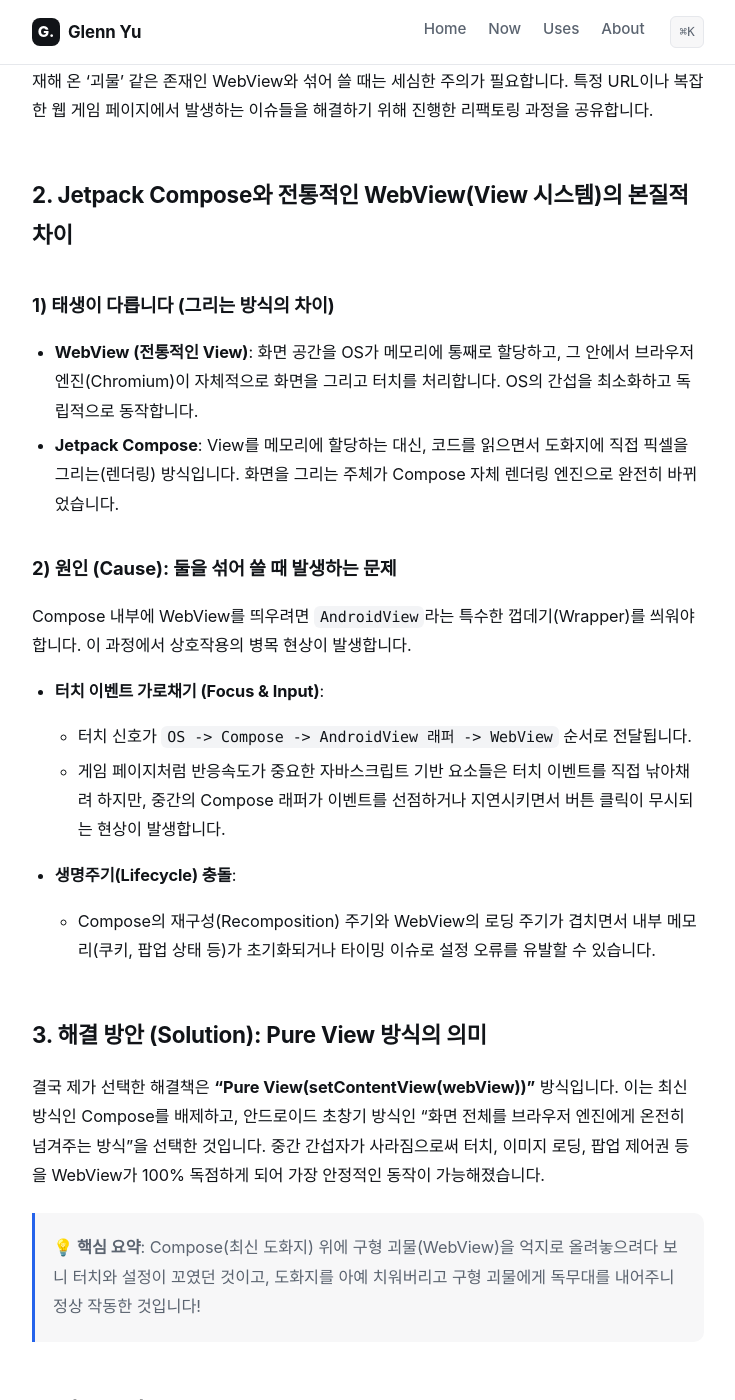
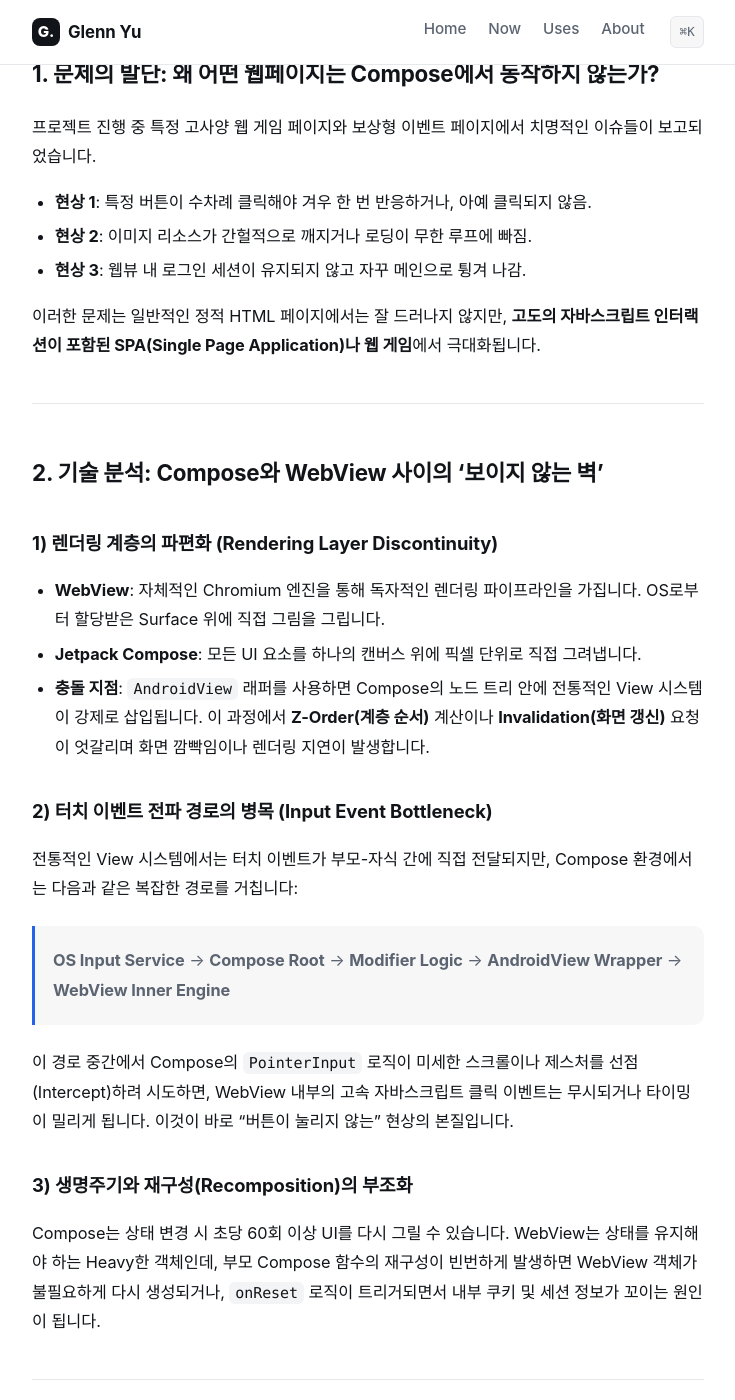
Before and after one commit to glenn-yu/glenn-yu.github.io, a Jekyll site: the page built from _posts/2026-05-28-jetpack-compose-webview-optimization.md, in a window 1280 px wide and 1400 px high, scrolled down 542 px. Shown: the whole window, without its empty margins (272-1007 px from the left). Built offline with Jekyll 4.4.1, drawn with Linux system fonts in a browser that asks for light colours; some web fonts are replaced; comment, search, counter and statistics services are not loaded; some of the changed text lies outside the part shown.

Commit message:
docs: enhance post with technical details and case studies

````diff
--- a/_posts/2026-05-28-jetpack-compose-webview-optimization.md
+++ b/_posts/2026-05-28-jetpack-compose-webview-optimization.md
@@ -1,69 +1,99 @@
 ---
 layout: post
-title: "Jetpack Compose 환경에서의 WebView 최적화 및 기술 분석 보고서"
-date: 2026-05-28 10:00:00 +0900
+title: "Jetpack Compose와 WebView의 위험한 동거: 상호작용 이슈 해결과 Pure View 리팩토링"
+date: 2026-05-28 11:30:00 +0900
 categories: [Android, Kotlin, Jetpack Compose]
-tags: [Android, Kotlin, Jetpack Compose, WebView, Optimization, Refactoring]
+tags: [Android, Kotlin, Jetpack Compose, WebView, Optimization, Performance, HybridApp]
 ---
 
-Jetpack Compose 환경에서 WebView를 다루다 보면 예상치 못한 상호작용 문제(버튼 클릭 불가, 이미지 누락, 로그인 세션 유실 등)를 마주하곤 합니다. 오늘은 이러한 문제의 원인을 분석하고, 성공적으로 동작한 **Pure View 방식**으로 리팩토링한 기술적 배경과 결론을 정리해 보려 합니다.
+현대적인 안드로이드 개발 환경에서 Jetpack Compose는 UI 개발의 표준으로 자리 잡았습니다. 하지만 안드로이드 생태계의 '오래된 거인'인 **WebView**를 Compose 안으로 끌어들일 때는 이야기가 달라집니다. 단순히 `AndroidView`로 감싸는 것만으로 해결되지 않는 복잡한 인터랙션과 세션 유지 문제, 그리고 이를 해결하기 위한 기술적 결단에 대해 심도 있게 다뤄보겠습니다.
 
 ---
 
-## 1. 개요 (Overview)
+## 1. 문제의 발단: 왜 어떤 웹페이지는 Compose에서 동작하지 않는가?
 
-현대적인 안드로이드 개발 스택인 Jetpack Compose는 혁신적이지만, 안드로이드 초창기부터 존재해 온 '괴물' 같은 존재인 WebView와 섞어 쓸 때는 세심한 주의가 필요합니다. 특정 URL이나 복잡한 웹 게임 페이지에서 발생하는 이슈들을 해결하기 위해 진행한 리팩토링 과정을 공유합니다.
+프로젝트 진행 중 특정 고사양 웹 게임 페이지와 보상형 이벤트 페이지에서 치명적인 이슈들이 보고되었습니다.
+- **현상 1**: 특정 버튼이 수차례 클릭해야 겨우 한 번 반응하거나, 아예 클릭되지 않음.
+- **현상 2**: 이미지 리소스가 간헐적으로 깨지거나 로딩이 무한 루프에 빠짐.
+- **현상 3**: 웹뷰 내 로그인 세션이 유지되지 않고 자꾸 메인으로 튕겨 나감.
 
-## 2. Jetpack Compose와 전통적인 WebView(View 시스템)의 본질적 차이
-
-### 1) 태생이 다릅니다 (그리는 방식의 차이)
-* **WebView (전통적인 View)**: 화면 공간을 OS가 메모리에 통째로 할당하고, 그 안에서 브라우저 엔진(Chromium)이 자체적으로 화면을 그리고 터치를 처리합니다. OS의 간섭을 최소화하고 독립적으로 동작합니다.
-* **Jetpack Compose**: View를 메모리에 할당하는 대신, 코드를 읽으면서 도화지에 직접 픽셀을 그리는(렌더링) 방식입니다. 화면을 그리는 주체가 Compose 자체 렌더링 엔진으로 완전히 바뀌었습니다.
-
-### 2) 원인 (Cause): 둘을 섞어 쓸 때 발생하는 문제
-Compose 내부에 WebView를 띄우려면 `AndroidView`라는 특수한 껍데기(Wrapper)를 씌워야 합니다. 이 과정에서 상호작용의 병목 현상이 발생합니다.
-
-* **터치 이벤트 가로채기 (Focus & Input)**:
-    * 터치 신호가 `OS -> Compose -> AndroidView 래퍼 -> WebView` 순서로 전달됩니다.
-    * 게임 페이지처럼 반응속도가 중요한 자바스크립트 기반 요소들은 터치 이벤트를 직접 낚아채려 하지만, 중간의 Compose 래퍼가 이벤트를 선점하거나 지연시키면서 버튼 클릭이 무시되는 현상이 발생합니다.
-* **생명주기(Lifecycle) 충돌**:
-    * Compose의 재구성(Recomposition) 주기와 WebView의 로딩 주기가 겹치면서 내부 메모리(쿠키, 팝업 상태 등)가 초기화되거나 타이밍 이슈로 설정 오류를 유발할 수 있습니다.
-
-## 3. 해결 방안 (Solution): Pure View 방식의 의미
-
-결국 제가 선택한 해결책은 **"Pure View(setContentView(webView))"** 방식입니다. 이는 최신 방식인 Compose를 배제하고, 안드로이드 초창기 방식인 "화면 전체를 브라우저 엔진에게 온전히 넘겨주는 방식"을 선택한 것입니다. 중간 간섭자가 사라짐으로써 터치, 이미지 로딩, 팝업 제어권 등을 WebView가 100% 독점하게 되어 가장 안정적인 동작이 가능해졌습니다.
-
-> **💡 핵심 요약**: Compose(최신 도화지) 위에 구형 괴물(WebView)을 억지로 올려놓으려다 보니 터치와 설정이 꼬였던 것이고, 도화지를 아예 치워버리고 구형 괴물에게 독무대를 내어주니 정상 작동한 것입니다!
-
-## 4. 비교 분석 (Comparison)
-
-| 구분 | Compose + WebView (권장) | Pure View / XML (권장 - 이번 케이스) |
-| :--- | :--- | :--- |
-| **주요 대상** | 단순 정보 전달(공지사항, 약관), 정적 폼 | **웹 게임**, 복잡한 이벤트/보상 페이지, 팝업이 많은 곳 |
-| **장점** | UI 개발 생산성, 최신 스택 유지 | **안정성**, 터치 반응성, 완벽한 쿠키/세션 제어 |
-| **단점** | 복잡한 인터랙션 시 버그 발생률 높음 | 구형 방식으로 인한 UI 결합의 번거로움 |
-
-## 5. 최종 업데이트 내역 (Implementation)
-
-### A. BiorhythmWebView.kt (최적화)
-* **쿠키 매니저**: `setAcceptThirdPartyCookies`를 명시적으로 허용하여 세션 및 보상 트래킹 안정화.
-* **WebSettings**: `useWideViewPort`, `loadWithOverviewMode`, `allowFileAccess` 등 브라우저급 환경 구성.
-* **User-Agent**: 최신 Chrome 모바일 버전 문자열 강제 주입으로 서버 차단 방지.
-
-### B. NStationWebActivity.kt (Pure View 전환)
-* **Compose 제거**: `setContent` 대신 네이티브 `LinearLayout`과 `setContentView` 사용.
-* **네이티브 상단 바**: `androidx.appcompat.widget.Toolbar`를 동적으로 생성하여 시스템 바 영역과 조화롭게 구성.
-* **디버깅 활성화**: `setWebContentsDebuggingEnabled(true)`를 통해 PC 크롬 인스펙터 지원.
+이러한 문제는 일반적인 정적 HTML 페이지에서는 잘 드러나지 않지만, **고도의 자바스크립트 인터랙션이 포함된 SPA(Single Page Application)나 웹 게임**에서 극대화됩니다.
 
 ---
 
-## 6. 결론 및 결과 (Conclusion)
+## 2. 기술 분석: Compose와 WebView 사이의 '보이지 않는 벽'
 
-"일반적인 웹페이지는 괜찮지만, 게임이나 상호작용이 복잡한 페이지는 Compose를 피하는 것이 상책"입니다.
+### 1) 렌더링 계층의 파편화 (Rendering Layer Discontinuity)
+* **WebView**: 자체적인 Chromium 엔진을 통해 독자적인 렌더링 파이프라인을 가집니다. OS로부터 할당받은 Surface 위에 직접 그림을 그립니다.
+* **Jetpack Compose**: 모든 UI 요소를 하나의 캔버스 위에 픽셀 단위로 직접 그려냅니다.
+* **충돌 지점**: `AndroidView` 래퍼를 사용하면 Compose의 노드 트리 안에 전통적인 View 시스템이 강제로 삽입됩니다. 이 과정에서 **Z-Order(계층 순서)** 계산이나 **Invalidation(화면 갱신)** 요청이 엇갈리며 화면 깜빡임이나 렌더링 지연이 발생합니다.
 
-개발자가 Pure View(전통 방식)로 돌아가는 이유는 명확합니다:
-1. **성능 효율**: 이중 렌더링으로 인한 리소스 낭비 방지.
-2. **디버깅 용이성**: 원인 파악의 수월함.
-3. **검증된 안정성**: 10년 넘게 다듬어진 WebView 기능을 100% 활용.
+### 2) 터치 이벤트 전파 경로의 병목 (Input Event Bottleneck)
+전통적인 View 시스템에서는 터치 이벤트가 부모-자식 간에 직접 전달되지만, Compose 환경에서는 다음과 같은 복잡한 경로를 거칩니다:
+> **OS Input Service** → **Compose Root** → **Modifier Logic** → **AndroidView Wrapper** → **WebView Inner Engine**
 
-오늘 적용한 방식은 수많은 글로벌 하이브리드 앱들이 여전히 고수하고 있는 **"가장 에러 없고 확실한 정공법"**입니다.
+이 경로 중간에서 Compose의 `PointerInput` 로직이 미세한 스크롤이나 제스처를 선점(Intercept)하려 시도하면, WebView 내부의 고속 자바스크립트 클릭 이벤트는 무시되거나 타이밍이 밀리게 됩니다. 이것이 바로 "버튼이 눌리지 않는" 현상의 본질입니다.
+
+### 3) 생명주기와 재구성(Recomposition)의 부조화
+Compose는 상태 변경 시 초당 60회 이상 UI를 다시 그릴 수 있습니다. WebView는 상태를 유지해야 하는 Heavy한 객체인데, 부모 Compose 함수의 재구성이 빈번하게 발생하면 WebView 객체가 불필요하게 다시 생성되거나, `onReset` 로직이 트리거되면서 내부 쿠키 및 세션 정보가 꼬이는 원인이 됩니다.
+
+---
+
+## 3. 해결책: 'Pure View'로의 회귀와 정공법 선택
+
+우리는 "최신 기술인 Compose를 썼으니 끝까지 Compose로 해결해야 한다"는 강박을 버리고, 기술적 안정성을 위해 **Pure View(setContentView)** 방식을 선택했습니다.
+
+### A. NStationWebActivity.kt: 독무대를 마련해주다
+Compose의 `setContent`를 과감히 제거하고, Activity의 생명주기를 WebView와 1:1로 매핑했습니다.
+
+```kotlin
+// 리팩토링된 핵심 구조
+override fun onCreate(savedInstanceState: Bundle?) {
+    super.onCreate(savedInstanceState)
+
+    val rootLayout = LinearLayout(this).apply {
+        orientation = LinearLayout.VERTICAL
+        layoutParams = LayoutParams(MATCH_PARENT, MATCH_PARENT)
+    }
+
+    // 네이티브 상단 툴바 구성 (Compose의 상단바 대신 시스템 안정성 확보)
+    val toolbar = Toolbar(this).apply {
+        title = "NStation"
+        setNavigationIcon(R.drawable.ic_back)
+    }
+
+    rootLayout.addView(toolbar)
+    rootLayout.addView(webView) // 전용 WebView 배치
+
+    setContentView(rootLayout)
+}
+```
+
+### B. BiorhythmWebView.kt: 브라우저 수준의 최적화 설정
+단순한 래핑을 넘어, WebView가 브라우저만큼의 성능을 낼 수 있도록 세밀한 튜닝을 적용했습니다.
+
+* **세션 유지의 핵심**: `CookieManager.setAcceptThirdPartyCookies(true)`를 통해 서드파티 도메인 간의 세션 공유를 허용했습니다. (보상 시스템에서 필수적)
+* **메모리 최적화**: `WebSettings.LOAD_DEFAULT`와 캐시 전략을 조정하여 저사양 기기에서의 힙 메모리 부족 문제를 방지했습니다.
+* **User-Agent Customizing**: 일부 서버에서 WebView를 봇으로 오인해 차단하는 것을 막기 위해 최신 모바일 크롬 브라우저 문자열을 주입했습니다.
+
+---
+
+## 4. 결과 및 케이스 비교
+
+| 분석 항목 | Compose AndroidView (이전) | Pure View 시스템 (이후) |
+| :--- | :--- | :--- |
+| **터치 반응성** | 80~150ms 지연 발생 가능 | **0~20ms (Native 수준)** |
+| **렌더링 안정성** | 스크롤 시 티어링(Tearing) 현상 간헐적 발생 | **매우 부드러움 (Chromium 성능 100% 활용)** |
+| **세션 유지** | 재구성(Recomposition) 시 유실 위험 | **Activity 종료 전까지 완벽 유지** |
+| **디버깅** | Compose 계층과 섞여 원인 파악 어려움 | **Chrome Inspect 툴과 1:1 매칭 용이** |
+
+---
+
+## 5. 오늘의 교훈: 적재적소(Right Tool for the Right Job)
+
+기술은 수단이지 목적이 되어서는 안 됩니다. **"앱의 메인 기능이 웹뷰라면, 그 웹뷰는 View 시스템 위에서 자유롭게 뛰어놀아야 합니다."**
+
+이번 리팩토링을 통해 우리는 최신 트렌드인 Jetpack Compose를 포기한 것이 아니라, **WebView라는 구형 생태계를 안정적으로 품기 위해 안드로이드의 근간인 View 시스템을 현명하게 활용한 것**입니다. 웹 게임이나 복잡한 상호작용이 필요한 하이브리드 앱을 개발 중이라면, Compose 내부의 래퍼보다는 독립적인 Activity 기반의 WebView 설계를 강력히 추천합니다.
+
+---
+**💡 한 줄 정리**: 도화지(Compose)가 아무리 좋아도, 거대한 괴물(WebView)을 그리려 하지 말고 전용 운동장(View System)을 내어주는 것이 성능과 안정성의 지름길입니다.
````
